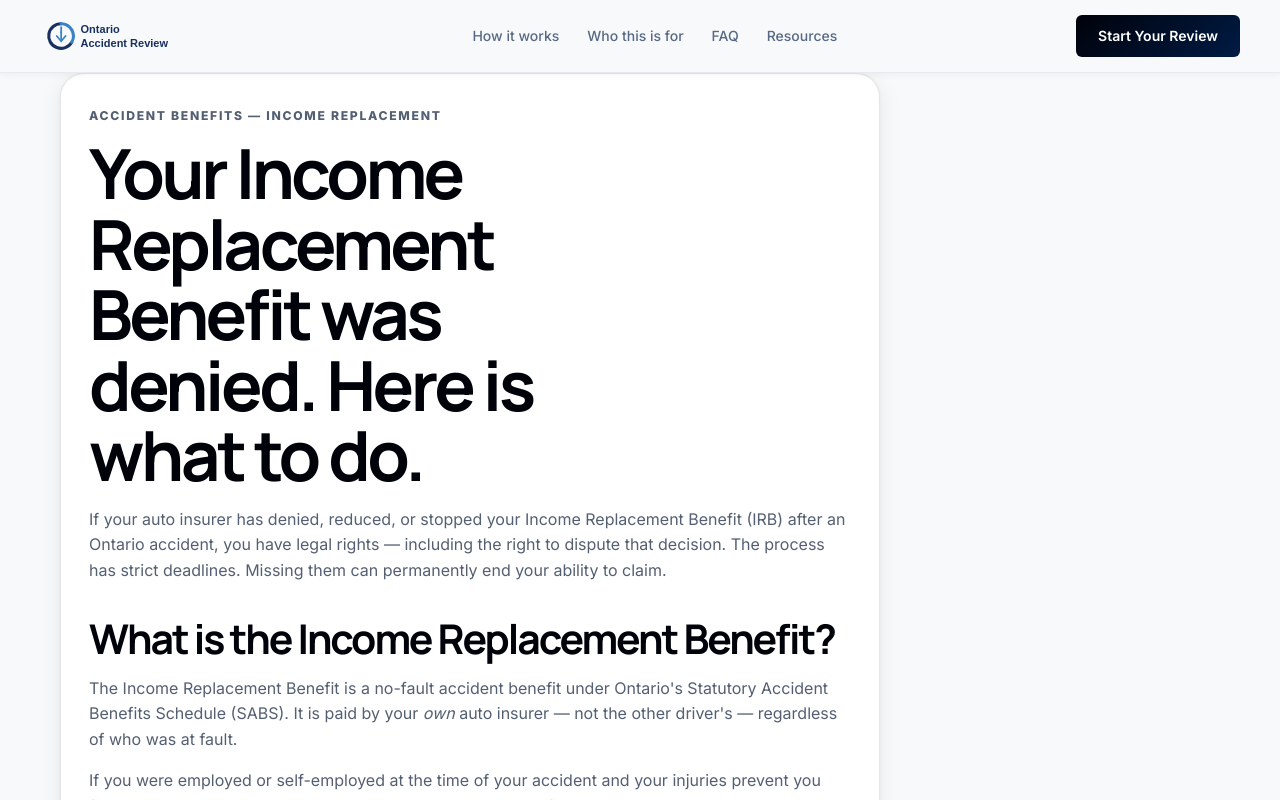
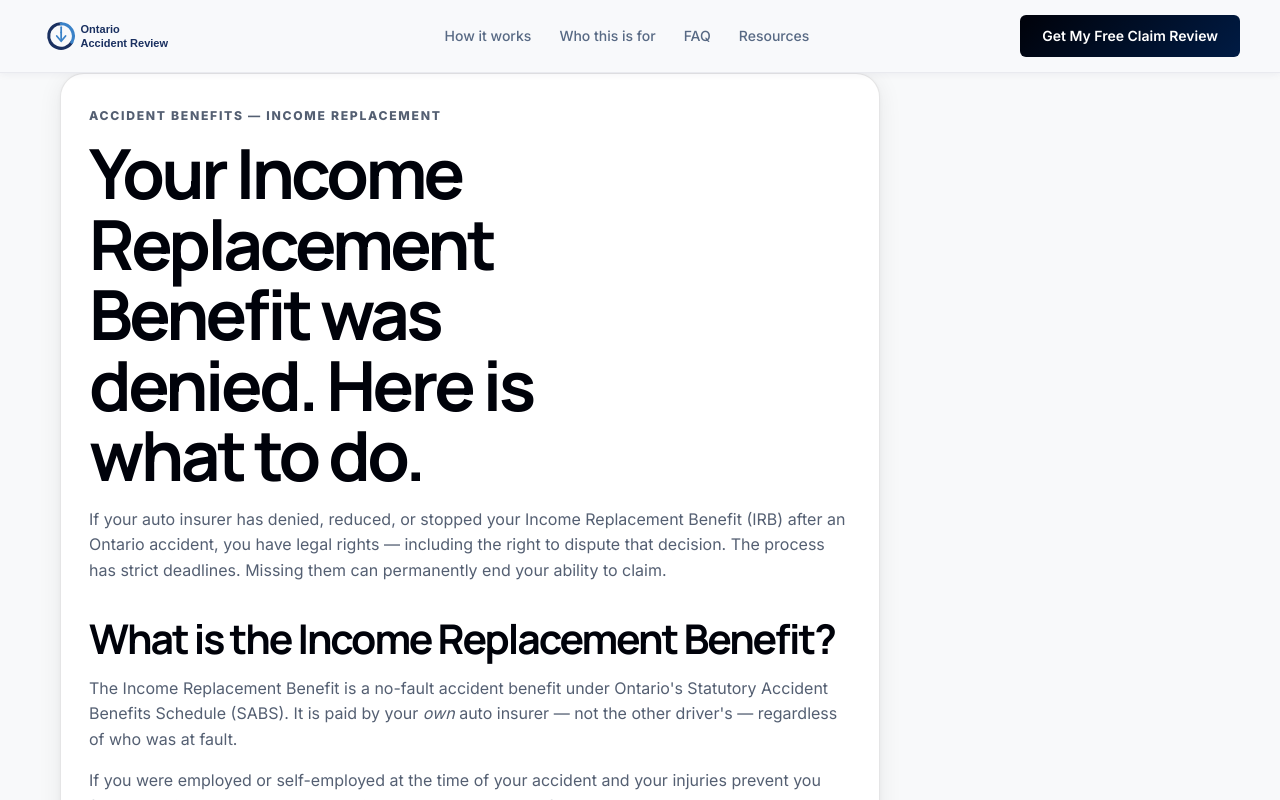
Before and after one commit to jyoung905/OARreal, a Next.js app: page /income-replacement-denied in a window 1280 px wide. Shown: the top 800 px of the page. Built offline with nearby package versions, Linux system fonts and the light colour scheme.

Commit message:
CRO: standardize nav CTA to Get My Free Claim Review

```diff
--- a/components/SiteHeader.jsx
+++ b/components/SiteHeader.jsx
@@ -24,7 +24,7 @@ export function SiteHeader() {
           ))}
           <a className="stitch-nav-link" href="/resources">Resources</a>
         </nav>
-        <a className="stitch-nav-cta" href="#intake">Start Your Review</a>
+        <a className="stitch-nav-cta" href="#intake">Get My Free Claim Review</a>
         <button
           className="stitch-hamburger"
           onClick={() => setOpen(!open)}
```
